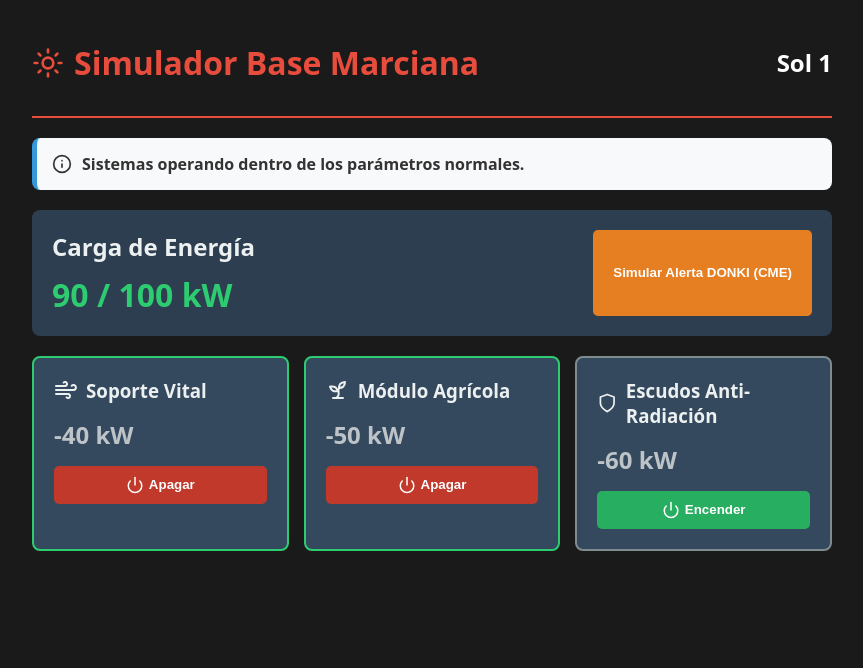
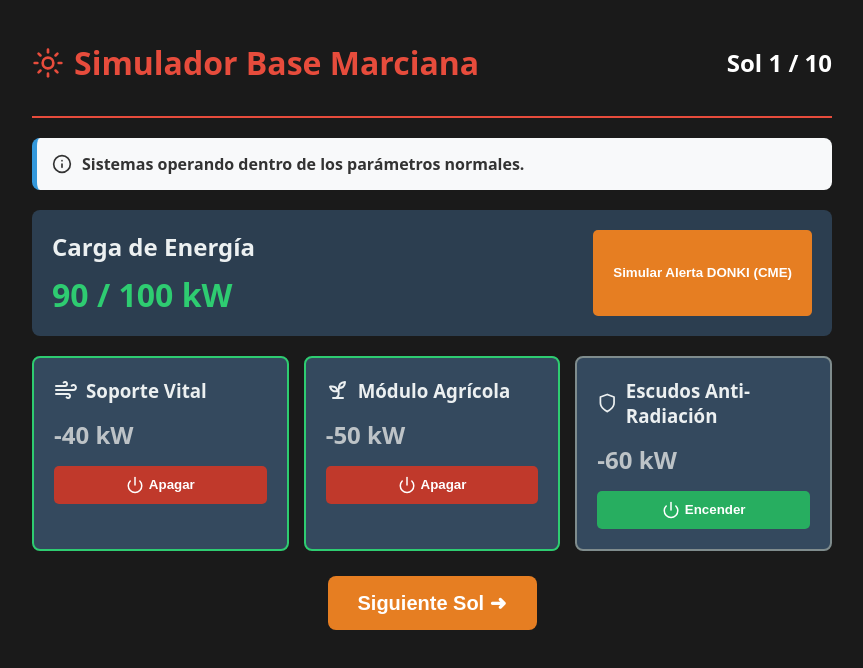
Before and after one commit to PabloVallejo2026/simulador-marte, a React (Vite) app: page / in a window 1280 px wide. Shown: the top 668 px of the page, without its empty margins (208-1071 px from the left). Built offline with nearby package versions, Linux system fonts and the light colour scheme.

Commit message:
Update App.jsx
Agregar botón Siguiente Sol (1 a 10)

```diff
--- a/src/App.jsx
+++ b/src/App.jsx
@@ -52,6 +52,9 @@ export default function App() {
     }));
   };
 
+    const nextSol = () => {
+    setSol(prev => (prev < 10 ? prev + 1 : prev));
+  };
   const triggerStorm = () => {
     setSolarStorm(true);
     setTimeout(() => setSolarStorm(false), 15000); // Storm lasts 15 seconds for demo
@@ -64,7 +67,7 @@ export default function App() {
           <Sun size={32} /> Simulador Base Marciana
         </h1>
         <div style={{ fontSize: '24px', fontWeight: 'bold' }}>
-          Sol {sol}
+          Sol {sol} / 10
         </div>
       </header>
 
@@ -108,6 +111,14 @@ export default function App() {
         ))}
       </div>
 
+            <div style={{ textAlign: 'center', marginTop: '25px' }}>
+        <button
+          onClick={nextSol}
+          disabled={sol >= 10}
+          style={{ padding: '15px 30px', fontSize: '20px', fontWeight: 'bold', backgroundColor: sol >= 10 ? '#7f8c8d' : '#e67e22', color: 'white', border: 'none', borderRadius: '8px', cursor: sol >= 10 ? 'not-allowed' : 'pointer' }}>
+          Siguiente Sol ➜
+        </button>
+      </div>
       <style dangerouslySetInnerHTML={{__html: `
         .group:hover .tooltip-text { visibility: visible !important; opacity: 1 !important; }
       `}} />
```
